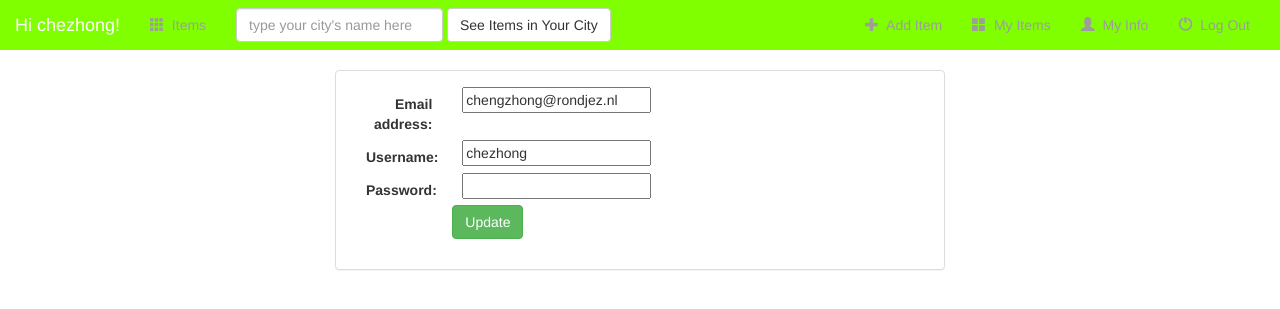
After one commit to zhongcheng/freemarket, a Django app: page /my_info/ in a window 1280 px wide. The commit adds this page. Shown: the top 309 px of the page. Run offline with Django 3.2, Linux system fonts and the light colour scheme; a user stored in the database is signed in; some libraries are stand-ins or nearby versions.

Commit message:
Add update user info page

```diff
--- a/listing/templates/listing/base.html
+++ b/listing/templates/listing/base.html
@@ -50,7 +50,12 @@
                 </li>
                 <li class="">
                     <a href="{% url 'listing:my_items' %}">
-                        <span class="glyphicon glyphicon-user" aria-hidden="true"></span>&nbsp; My Items
+                        <span class="glyphicon glyphicon-th-large" aria-hidden="true"></span>&nbsp; My Items
+                    </a>
+                </li>
+                <li class="">
+                    <a href="{% url 'listing:my_info' %}">
+                        <span class="glyphicon glyphicon-user" aria-hidden="true"></span>&nbsp; My Info
                     </a>
                 </li>
                 <li class="">
--- /dev/null
+++ b/listing/templates/listing/my_info.html
@@ -0,0 +1,33 @@
+{% extends 'listing/base.html' %}
+{% block title %}My Info{% endblock %}
+{#{% block register_active %}active{% endblock %}#}
+
+{% block body %}
+<div class="container-fluid">
+
+    <div class="row">
+
+        <div class="col-sm-12 col-md-3"></div>
+        <div class="col-sm-12 col-md-6">
+            <div class="panel panel-default">
+                <div class="panel-body">
+                    {% if error_message %}
+                        <p><strong>{{ error_message }}</strong></p>
+                    {% endif %}
+                    <form class="form-horizontal" action="" method="post" enctype="multipart/form-data">
+                        {% csrf_token %}
+                        {% include 'listing/form_template.html' %}
+                        <div class="form-group">
+                            <div class="col-sm-offset-2 col-sm-10">
+                                <button type="submit" class="btn btn-success">Update</button>
+                            </div>
+                        </div>
+                    </form>
+                </div>
+            </div>
+        </div>
+
+    </div>
+
+</div>
+{% endblock %}
--- a/listing/urls.py
+++ b/listing/urls.py
@@ -12,6 +12,9 @@ urlpatterns = [
 
     # /register/
     url(r'^register/$', views.register, name='register'),
+
+    # /my_info/
+    url(r'^my_info/$', views.my_info, name='my_info'),
 
     # /login_user/
     url(r'^login_user/$', views.login_user, name='login_user'),
--- a/listing/views.py
+++ b/listing/views.py
@@ -129,6 +129,29 @@ def register(request):
     return render(request, 'listing/register.html', context)
 
 
+def my_info(request):
+    if not request.user.is_authenticated:
+        return render(request, 'listing/login.html')
+    else:
+        user = request.user
+        form = UserForm(request.POST or None, instance=user)
+        if form.is_valid():
+            username = form.cleaned_data['username']
+            password = form.cleaned_data['password']
+            user.set_password(password)
+            user.save()
+            user = authenticate(username=username, password=password)
+            if user is not None:
+                if user.is_active:
+                    login(request, user)
+                    items = Item.objects.all()
+                    return render(request, 'listing/index.html', {'items': items})
+        context = {
+            "form": form,
+        }
+        return render(request, 'listing/my_info.html', context)
+
+
 def logout_user(request):
     logout(request)
     form = UserForm(request.POST or None)
```
